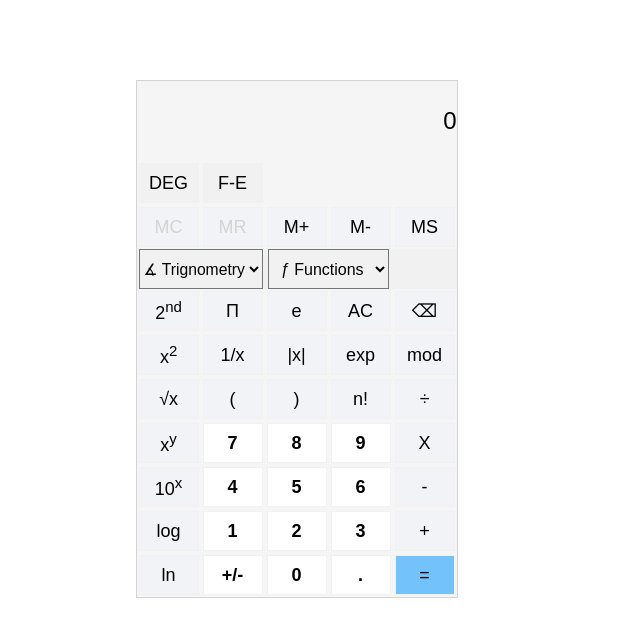
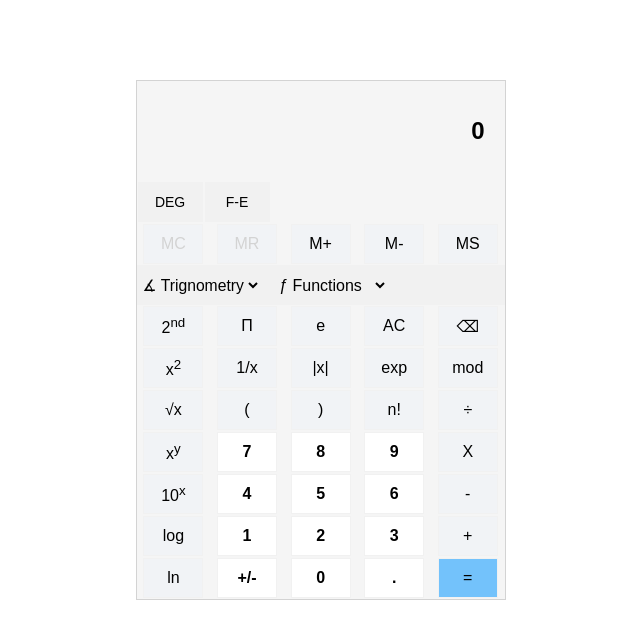
Before and after one commit to Lakshmishreya-Bapatuyeruguti/scientific-calculator-js, a plain HTML site: page index.html in a window 1280 px wide. Shown: the whole page, without its empty margins (402-1042 px from the left). Drawn offline with Linux system fonts and the light colour scheme.

Commit message:
improved stying

```diff
--- a/style.css
+++ b/style.css
@@ -16,17 +16,18 @@
   justify-content: space-around;
 }
 button {
-  margin: 2px;
+  margin: 1px;
   height: 40px;
   width: 60px;
-  font-size: 18px;
+  font-size: 16px;
   background-color: #f1f3f6;
   border: 1px solid #f1f1f1;
 }
 .screenTxt {
-  height: 80px;
+  height: 100px;
   font-size: 24px;
   width: 100%;
+  font-weight: 800;
 }
 .row-three {
   height: 40px;
@@ -39,20 +40,27 @@
   margin-left: 2px;
   background-color: #f1f1f1;
   font-size: 15.7px;
-  border: 5x solid black;
+  /* border: 5x solid black; */
+  border: none;
 }
 #funcs {
   background-color: #f1f1f1;
   padding: 2.6%;
   font-size: 16px;
+  border: none;
+}
+#trigs:focus,
+#funcs:focus {
+  outline: none;
 }
 .ops {
   font-size: 18px;
 }
 .btn1 {
   height: 40px;
-  width: 60px;
+  width: 65px;
   background-color: #f1f1f1;
+  font-size: 14px;
 }
 .row1 {
   display: flex;
@@ -76,3 +84,9 @@
   background-color: #fff;
   font-weight: 600;
 }
+input[type="text"] {
+  width: 100%;
+  padding: 12px 20px;
+  /* margin: 8px 0; */
+  box-sizing: border-box;
+}
```
